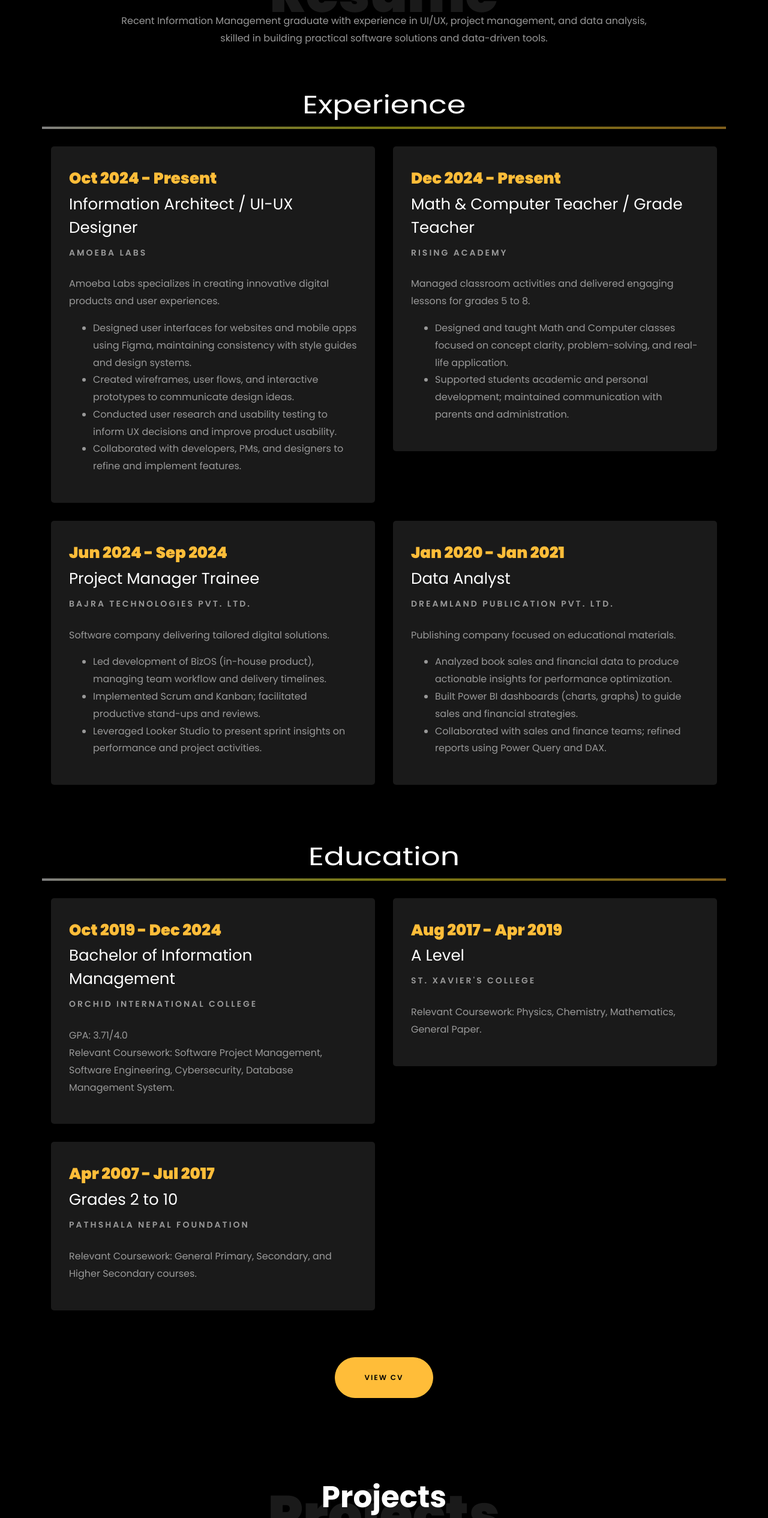
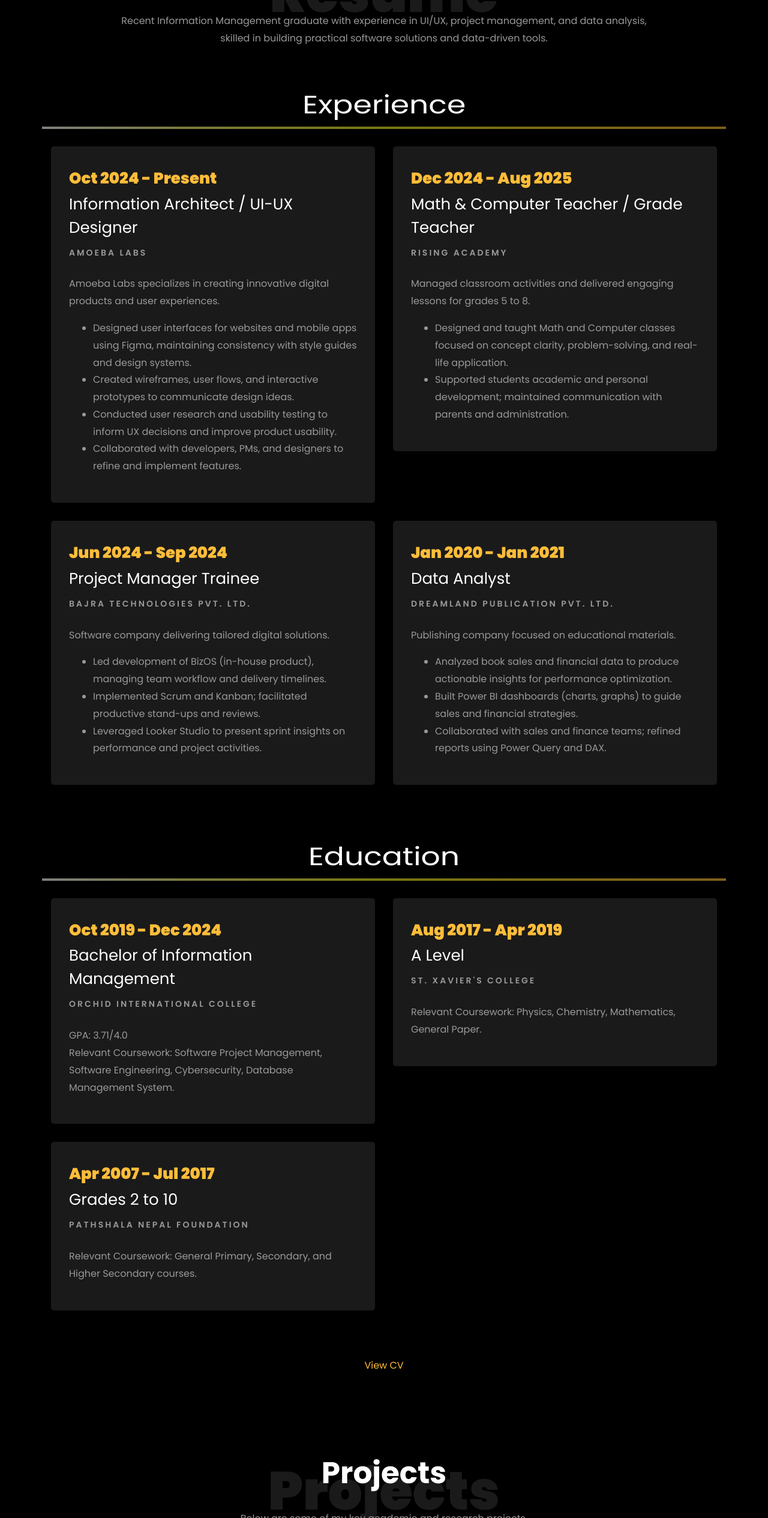
Before and after one commit to iamnikhil7/Portfolio, a plain HTML site: page index.html in a window 1280 px wide. Shown: the part 1893-4423 px from the top of the page at 60% size. Drawn offline with Linux system fonts and the light colour scheme; files whose address does not match are found by name.

Commit message:
Update index.html

```diff
--- a/index.html
+++ b/index.html
@@ -364,7 +364,7 @@
 
     <div class="col-md-6">
         <div class="resume-wrap ftco-animate">
-            <span class="date">Dec 2024 - Present</span>
+            <span class="date">Dec 2024 - Aug 2025</span>
             <h2>Math &amp; Computer Teacher / Grade Teacher</h2>
             <span class="position">Rising Academy</span>
             <p class="mt-4">Managed classroom activities and delivered engaging lessons for grades 5 to 8.
@@ -448,7 +448,7 @@
 
     		<div class="row justify-content-center mt-5">
     			<div class="col-md-6 text-center ftco-animate">
-    				<p><a href="https://drive.google.com/file/d/18vLMTIYChWa2M0Jn6-WUuJCBFqnM0oUq/view?usp=sharing" class="btn btn-primary py-4 px-5">View CV</a></p>
+    				<p><a href="https://drive.google.com/file/d/18vLMTIYChWa2M0Jn6-WUuJCBFqnM0oUq/view?usp=sharing">View CV</a></p>
     			</div>
     		</div>
     	</div>
```
